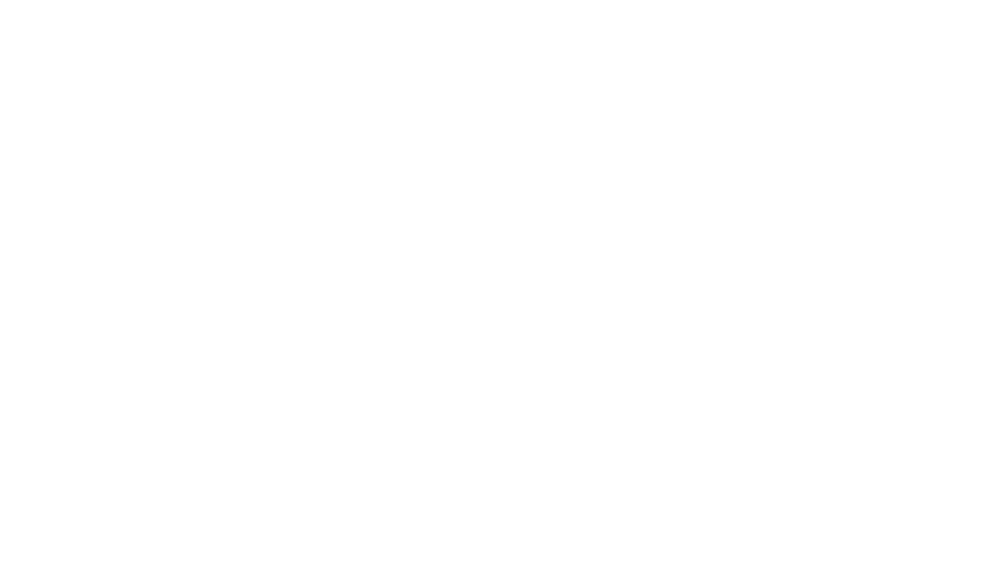
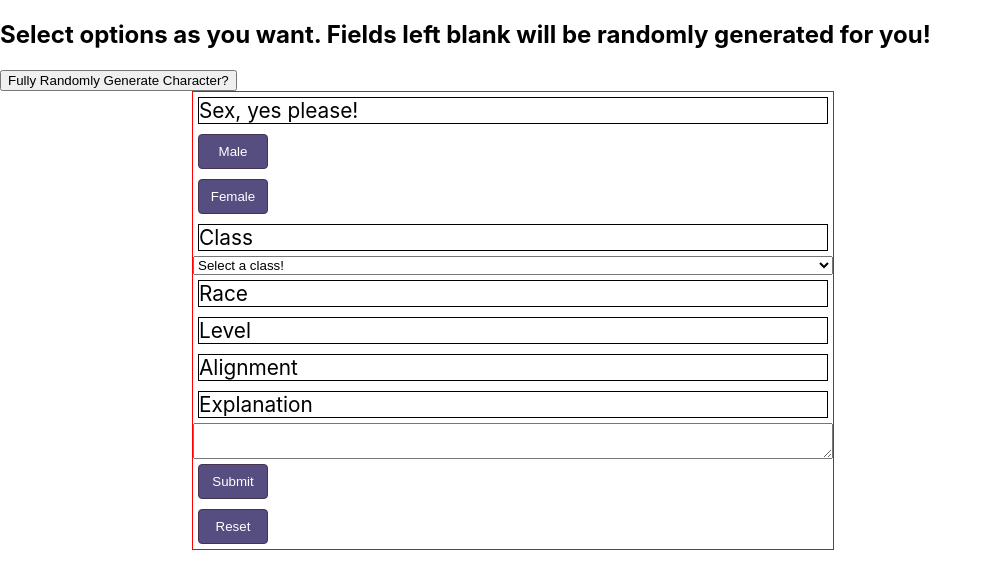
Before and after one commit to erin-davis/chara-generator, a React (Create React App) app: page /selection in a window 1280 px wide. Shown: the top 588 px of the page, without its empty margins (0-992 px from the left). Built offline with nearby package versions, Linux system fonts and the light colour scheme; no server answers; the HTML template or start-up script is replaced by a standard one.

Commit message:
worked on further styling and routing. DND 5E api successfully pulls data and passes it via props

```diff
--- a/src/App.css
+++ b/src/App.css
@@ -39,16 +39,19 @@
 */
 
 .container{
+  border: 1px solid blue;
   width:75%;
   height: auto;
   display: flex;
+  margin-top: 20px;
+  margin-left: 10%;
 }
 
 .card{
   border: 1px solid black;
   border-radius: 5px;
-  height: 300px;
-  width: 200px;
+  height: 280px;
+  width: 180px;
   background: #564D80;
   box-shadow: -1rem 0 3rem #29214B;
   transition: 0.5 ease-out;
@@ -56,8 +59,41 @@
   left: 0px;
 }
 
+/* .container .dnd{
+  transform: rotate(320deg);
+}
+
+.container .ran{
+  transform: rotate(30deg)
+} */
+
 .card:hover{
   margin-left: 10px;
   transform: translateY(-35px);
   transition: 0.5 ease-out;
 }
+
+.generator-form form{
+  display: flex;
+  border: 1px solid red;
+  flex-direction: column;
+  width: 50%;
+  margin-left: 15%;
+}
+
+.generator-form form button{
+  width: 70px;
+  height: 35px;
+  text-decoration: none;
+  background-color: #564D80;
+  color: white;
+  border: 1px solid #44344F;
+  border-radius: 4px;
+  margin: 5px;
+}
+
+.generator-form form label{
+  font-size: 1.3rem;
+  border: 1px solid black;
+  margin: 5px;
+}
--- a/src/App.js
+++ b/src/App.js
@@ -3,11 +3,14 @@
 import './App.css';
 import WelcomePage from "./components/WelcomePage.js";
 import GeneratorUse from "./components/GeneratorUse.js";
+import PotentialCharaSheet from "./components/PotentialCharaSheet.js";
 import FinalCharaSheet from "./components/FinalCharaSheet.js";
+import DNDGenerator from "./components/DND5EGeneratorAPI.js";
 
 function App() {
   return (
     <div className="App">
+    <DNDGenerator />
       <Router>
         <Switch>
           <Route exact path="/">
@@ -19,6 +22,9 @@
           <Route path="/final">
             <FinalCharaSheet />
           </Route>
+          <Route path="/selection">
+            <PotentialCharaSheet />
+          </Route>
           <Route path="/"></Route>
         </Switch>
       </Router>
--- a/src/components/DND5EGeneratorAPI.js
+++ b/src/components/DND5EGeneratorAPI.js
@@ -1,7 +1,21 @@
-import React, {useEffect} from "react";
+import React, {useState, useEffect} from "react";
 import axios from "axios";
+import PotentialCharaSheet from "./PotentialCharaSheet.js";
 
 const DNDGenerator = props =>{
+  const [dndClass, setDndClass] = useState({})
+
+  useEffect(() =>{
+    axios
+    .get(`https://www.dnd5eapi.co/api`)
+      .then(res =>{
+        console.log("this is the response", res.data);
+      })
+      .catch(err =>{
+        console.log("this is the error", err);
+      })
+  }, []);
 
   return null;
 }
+export default DNDGenerator;
--- a/src/components/PotentialCharaSheet.js
+++ b/src/components/PotentialCharaSheet.js
@@ -0,0 +1,43 @@
+import React from "react";
+//url is /selection
+
+const PotentialCharaSheet = (props) =>{
+
+  console.log("from inside pcs", props);
+
+  const genderSelection = e =>{
+    e.preventDefault();
+    //maybe toggle to add class toggled or somethign
+  }
+
+  return(
+    <div>
+      <header>
+        <h2>Select options as you want. Fields left blank will be randomly generated for you!</h2>
+      </header>
+      <div className="generator-buttons">
+        <button>Fully Randomly Generate Character?</button>
+      </div>
+      <div className="generator-form options">
+        <form>
+          <label>Sex, yes please!</label>
+          <button onClick={genderSelection}>Male</button>
+          <button onClick={genderSelection}>Female</button>
+          <label htmlFor="dnd-class">Class</label>
+          <select name="dnd-class" id="dnd-class">
+            <option>Select a class!</option>
+          </select>
+          <label>Race</label>
+          <label>Level</label>
+          <label>Alignment</label>
+          <label>Explanation</label>
+          <textarea />
+          <button type="submit">Submit</button>
+          <button>Reset</button>
+        </form>
+      </div>
+    </div>
+  )
+}
+
+export default PotentialCharaSheet;
--- a/src/components/UseCard.js
+++ b/src/components/UseCard.js
@@ -3,13 +3,13 @@
 const UseCard = () =>{
   return(
     <div className="container">
-      <div className="card">
+      <div className="card dnd">
         <h3>Dungeons and Dragons</h3>
       </div>
-      <div className="card">
+      <div className="card path">
         <h3>Pathfinder</h3>
       </div>
-      <div className="card">
+      <div className="card ran">
         <h3>Random Characters</h3>
       </div>
     </div>
```
